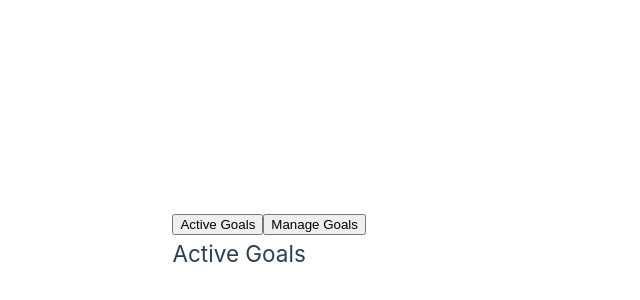
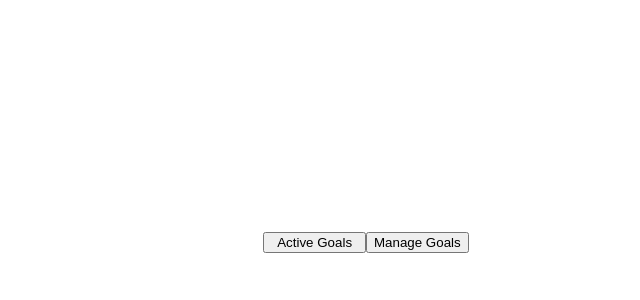
Before and after one commit to ManjinderDhillon/Vue_project, a Vue app: page / in a window 1280 px wide. Shown: the part 158-458 px from the top of the page, without its empty margins (274-914 px from the left). Built offline with nearby package versions, Linux system fonts and the light colour scheme.

Commit message:
keep alive

```diff
--- a/src/App.vue
+++ b/src/App.vue
@@ -1,10 +1,10 @@
 <template>
-  <main>
+
     <!-- <MainApp/> -->
     <!-- <ParentComponent/> -->
 <!-- <SlotComponent/> -->
 <MainGoals/>
-  </main>
+
 </template>
 
 <script setup>
--- a/src/components/MainGoals.vue
+++ b/src/components/MainGoals.vue
@@ -1,17 +1,19 @@
 <template>
-    <button @click="setGoals('ActiveGoals')" >Active Goals</button>
-    <button @click="setGoals('ManageGoals')" >Manage Goals</button>
-<ActiveGoals v-if="selectedComponent === 'ActiveGoals'" ></ActiveGoals>
-<ManageGoals v-if="selectedComponent === 'ManageGoals' "> </ManageGoals>
-<!-- <component :is="selectedComponent" ></component> -->
+  <button @click="setGoals('ActiveGoals')">Active Goals</button>
+  <button @click="setGoals('ManageGoals')">Manage Goals</button>
+  <!-- <ActiveGoals v-if="selectedComponent === 'ActiveGoals'" />
+  <ManageGoals v-if="selectedComponent === 'ManageGoals' "/>  -->
+  <KeepAlive>
+    <component :is="selectedComponent" />
+  </KeepAlive>
 </template>
 
-<script setup >
-import { ref } from 'vue';
-import ActiveGoals from './ActiveGoals.vue';
-import ManageGoals from './ManageGoals.vue';
-const selectedComponent = ref('ActiveGoals')
+<script setup>
+import { ref } from "vue";
+import ActiveGoals from "./ActiveGoals.vue";
+import ManageGoals from "./ManageGoals.vue";
+const selectedComponent = ref("ActiveGoals");
 const setGoals = (cmp) => {
-selectedComponent.value = cmp
-}
+  selectedComponent.value = cmp;
+};
 </script>
```
